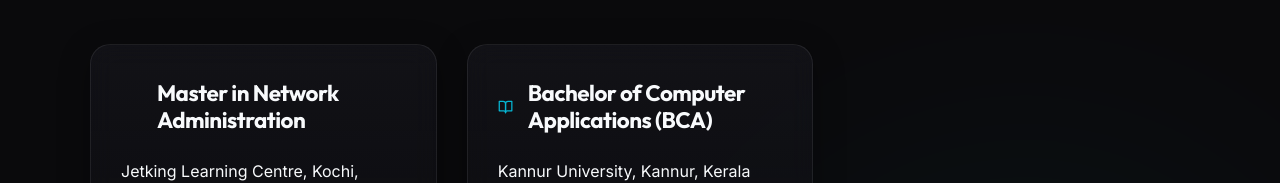
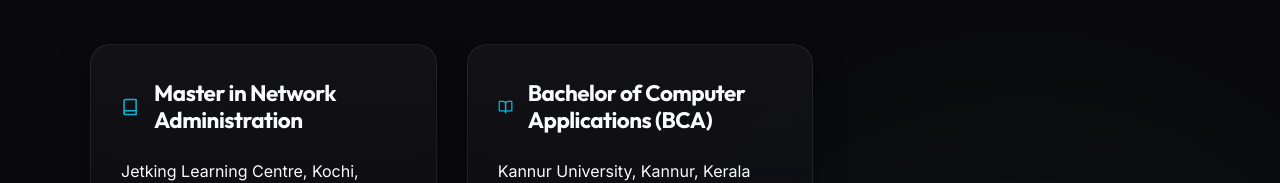
Before and after one commit to Jelvinth/portfolio, a plain HTML site: page portfolio/index.html in a window 1280 px wide. Shown: the part 8109-8292 px from the top of the page. Drawn offline with nearby package versions, Linux system fonts and the light colour scheme.

Commit message:
Polish portfolio icon compatibility

```diff
--- a/portfolio/index.html
+++ b/portfolio/index.html
@@ -401,7 +401,7 @@
             <div class="skills-grid reveal">
                 <div class="skill-category glass-card">
                     <div class="skill-category-header">
-                        <i data-feather="graduation-cap" class="text-accent"></i>
+                        <i data-feather="book" class="text-accent"></i>
                         <h3>Master in Network Administration</h3>
                     </div>
                     <p>Jetking Learning Centre, Kochi, Kerala</p>
```
